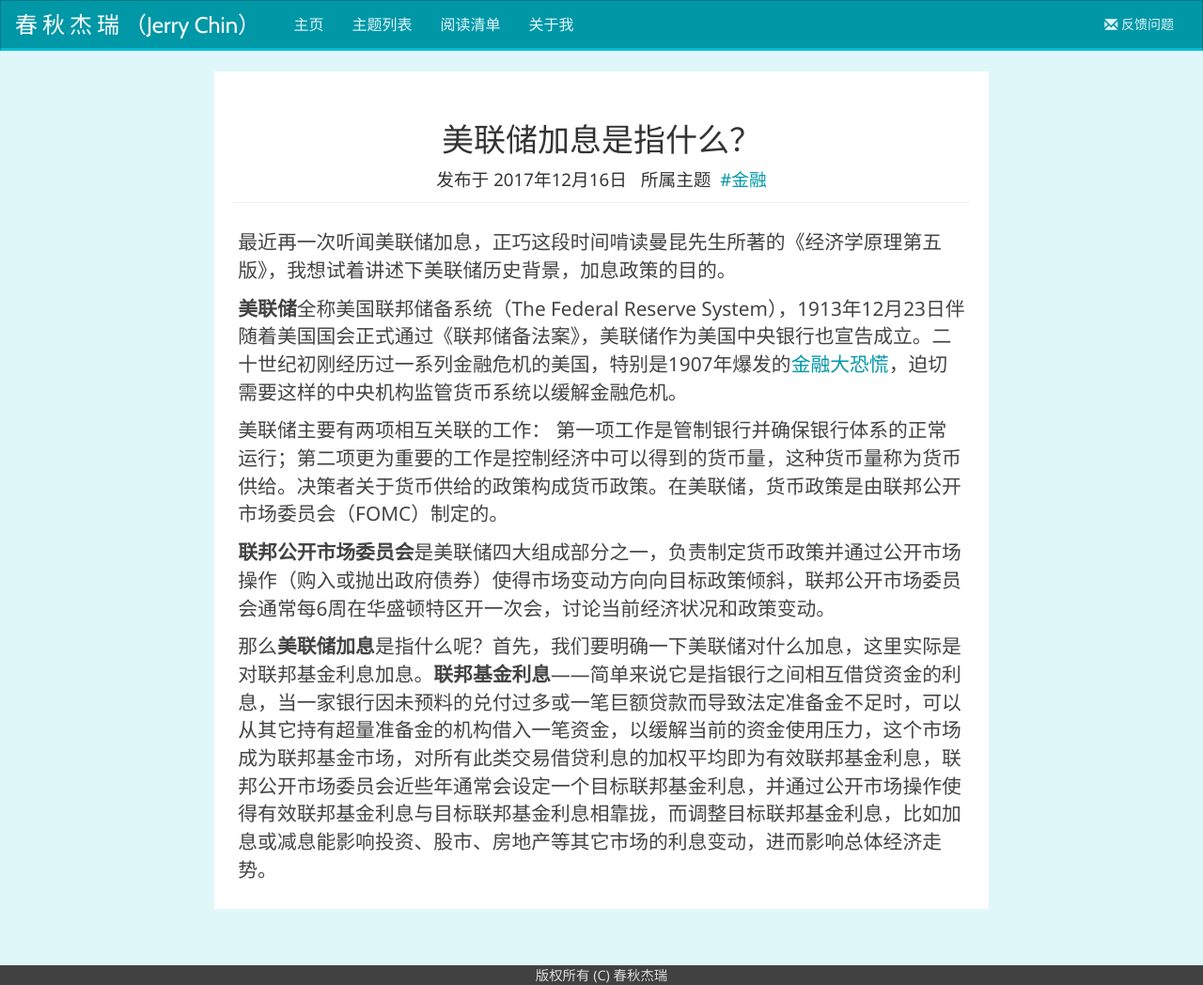
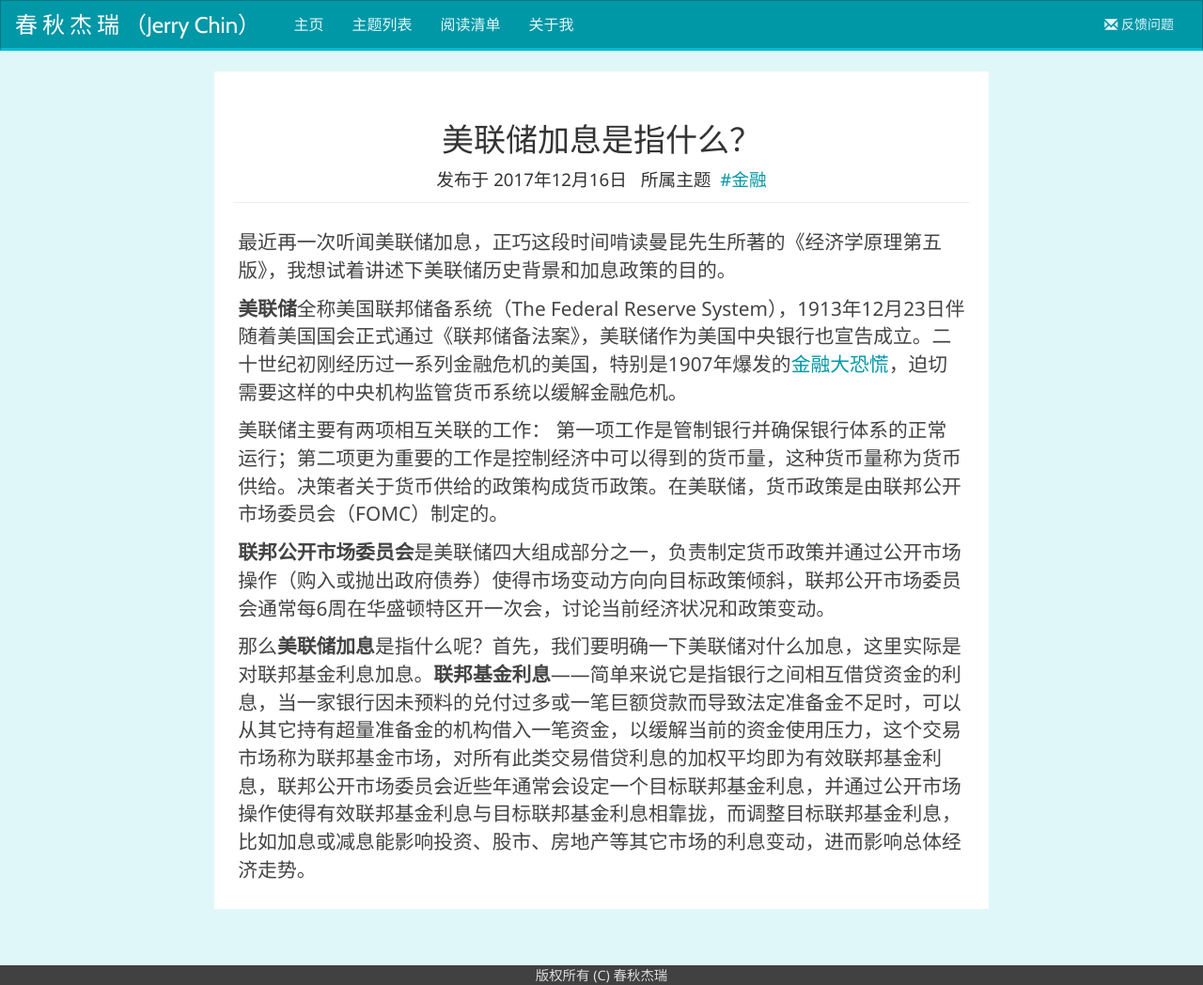
Before and after one commit to JerryChin/jerrychin.github.io, a Jekyll site: the page built from _posts/2017-12-16-what-is-federal-funds-rate.md, in a window 1280 px wide. Shown: the whole page at 94% size. Built offline with Jekyll 4.4.1, drawn with Linux system fonts in a browser that asks for light colours; nearby versions of some CDN libraries.

Commit message:
typo fix.

```diff
--- a/_posts/2017-12-16-what-is-federal-funds-rate.md
+++ b/_posts/2017-12-16-what-is-federal-funds-rate.md
@@ -2,7 +2,7 @@
 title: 美联储加息是指什么？
 tags:  ["金融"]
 ---
-最近再一次听闻美联储加息，正巧这段时间啃读曼昆先生所著的《经济学原理第五版》，我想试着讲述下美联储历史背景，加息政策的目的。
+最近再一次听闻美联储加息，正巧这段时间啃读曼昆先生所著的《经济学原理第五版》，我想试着讲述下美联储历史背景和加息政策的目的。
 
 **美联储**全称美国联邦储备系统（The Federal Reserve System），1913年12月23日伴随着美国国会正式通过《联邦储备法案》，美联储作为美国中央银行也宣告成立。二十世纪初刚经历过一系列金融危机的美国，特别是1907年爆发的[金融大恐慌](https://en.wikipedia.org/wiki/Panic_of_1907)，迫切需要这样的中央机构监管货币系统以缓解金融危机。
 
@@ -12,4 +12,4 @@ tags:  ["金融"]
 **联邦公开市场委员会**是美联储四大组成部分之一，负责制定货币政策并通过公开市场操作（购入或抛出政府债券）使得市场变动方向向目标政策倾斜，联邦公开市场委员会通常每6周在华盛顿特区开一次会，讨论当前经济状况和政策变动。
 
 
-那么**美联储加息**是指什么呢？首先，我们要明确一下美联储对什么加息，这里实际是对联邦基金利息加息。**联邦基金利息**——简单来说它是指银行之间相互借贷资金的利息，当一家银行因未预料的兑付过多或一笔巨额贷款而导致法定准备金不足时，可以从其它持有超量准备金的机构借入一笔资金，以缓解当前的资金使用压力，这个市场成为联邦基金市场，对所有此类交易借贷利息的加权平均即为有效联邦基金利息，联邦公开市场委员会近些年通常会设定一个目标联邦基金利息，并通过公开市场操作使得有效联邦基金利息与目标联邦基金利息相靠拢，而调整目标联邦基金利息，比如加息或减息能影响投资、股市、房地产等其它市场的利息变动，进而影响总体经济走势。
+那么**美联储加息**是指什么呢？首先，我们要明确一下美联储对什么加息，这里实际是对联邦基金利息加息。**联邦基金利息**——简单来说它是指银行之间相互借贷资金的利息，当一家银行因未预料的兑付过多或一笔巨额贷款而导致法定准备金不足时，可以从其它持有超量准备金的机构借入一笔资金，以缓解当前的资金使用压力，这个交易市场称为联邦基金市场，对所有此类交易借贷利息的加权平均即为有效联邦基金利息，联邦公开市场委员会近些年通常会设定一个目标联邦基金利息，并通过公开市场操作使得有效联邦基金利息与目标联邦基金利息相靠拢，而调整目标联邦基金利息，比如加息或减息能影响投资、股市、房地产等其它市场的利息变动，进而影响总体经济走势。
```
